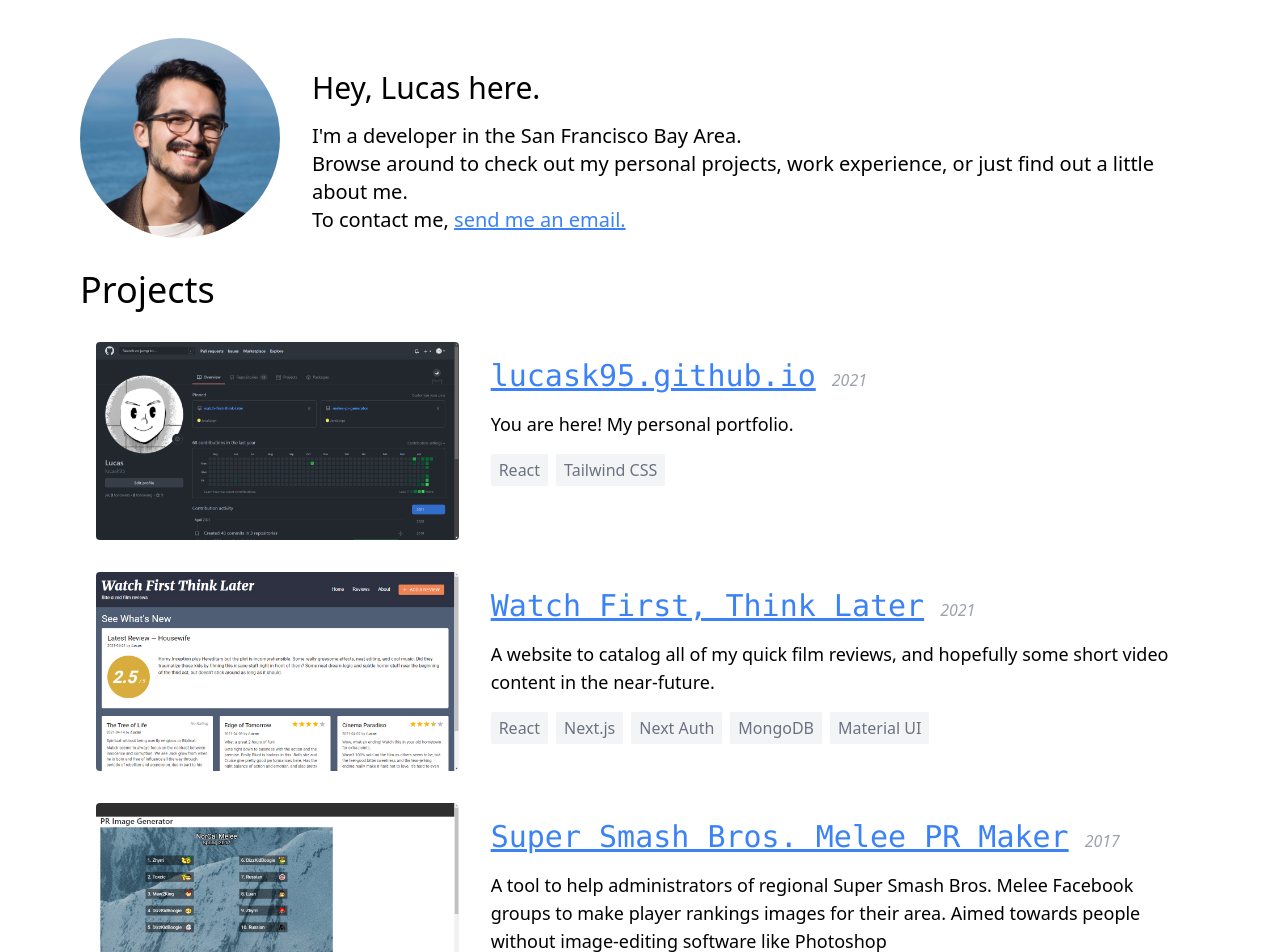
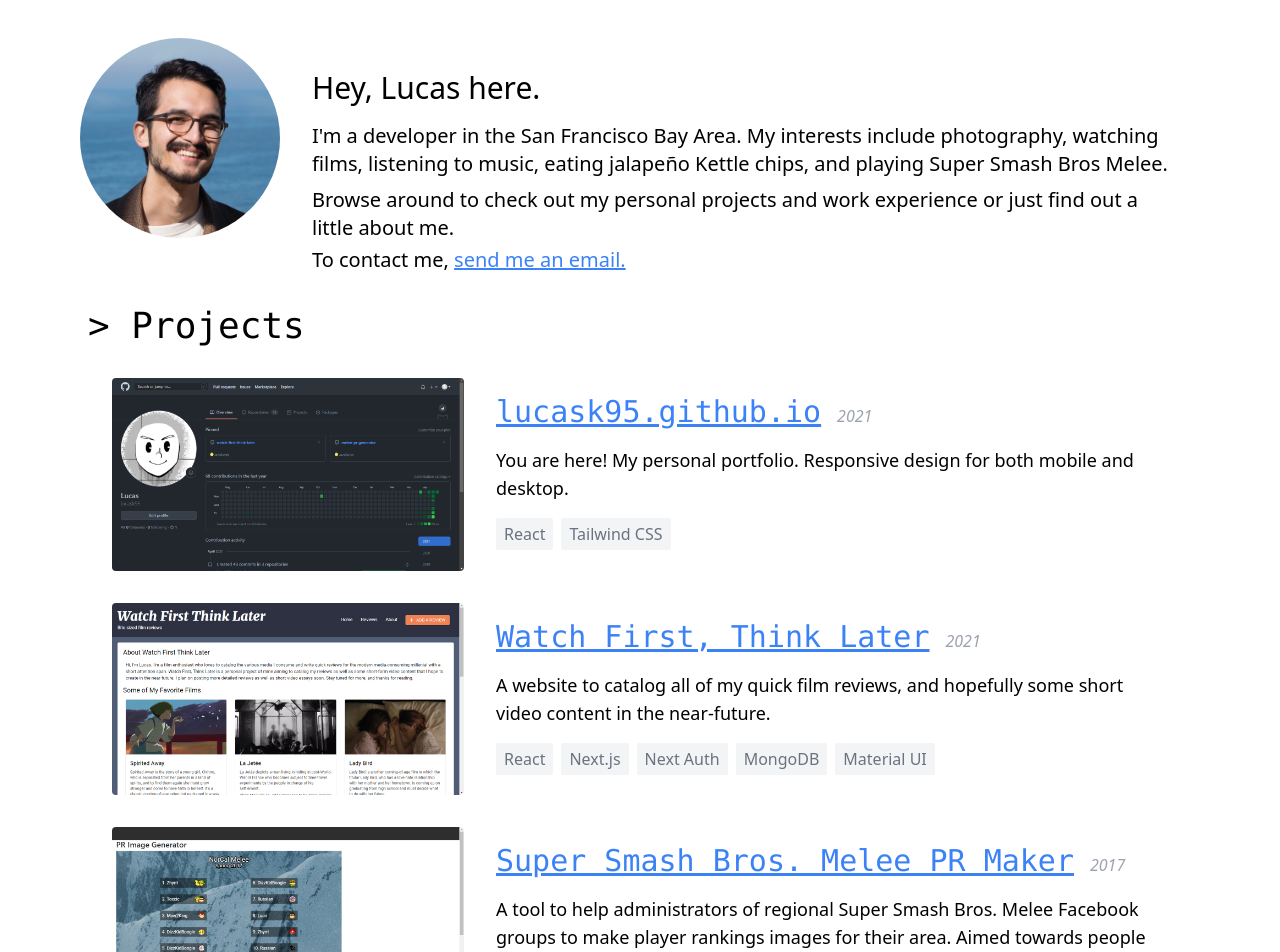
Before and after one commit to lucask95/lucask95.github.io-source, a React (Create React App) app: page / in a window 1280 px wide. Shown: the part 140-1092 px from the top of the page. Built offline with nearby package versions, Linux system fonts and the light colour scheme.

Commit message:
Layout updates

```diff
--- a/src/sections/ExperienceSection.js
+++ b/src/sections/ExperienceSection.js
@@ -1,4 +1,5 @@
 import React from "react";
+import SectionLayout from "./components/SectionLayout";
 
 const experienceItems = [
   {
@@ -21,8 +22,7 @@ const experienceItems = [
 
 export default function ExperienceSection() {
   return (
-    <section className='mt-8 space-y-6 text-xl'>
-      <h3 className='text-4xl mb-8 font-mono'>&gt; Experience</h3>
+    <SectionLayout header='Experience'>
       <p className='text-lg'>
         This is just a quick snapshot. For more details, you can take a look at{" "}
         <a href='/lucas-keller-resume.pdf' className='text-blue-500 underline'>
@@ -44,6 +44,6 @@ export default function ExperienceSection() {
           <p>{item.description}</p>
         </div>
       ))}
-    </section>
+    </SectionLayout>
   );
 }
--- a/src/sections/IntroSection.js
+++ b/src/sections/IntroSection.js
@@ -10,13 +10,15 @@ export default function IntroSection() {
           style={{ borderRadius: 999, width: 200, height: 200 }}
         />
       </div>
-      <div className='px-8 flex-1'>
+      <div className='px-8 flex-2'>
         <h3 className='text-3xl mb-4'>Hey, Lucas here.</h3>
-        <p className='text-xl'>
-          I'm a developer in the San Francisco Bay Area.
+        <p className='text-xl mb-2'>
+          I'm a developer in the San Francisco Bay Area. My interests include
+          photography, watching films, listening to music, eating jalapeño
+          Kettle chips, and playing Super Smash Bros Melee.
         </p>
-        <p className='text-xl'>
-          Browse around to check out my personal projects, work experience, or
+        <p className='text-xl mb-1'>
+          Browse around to check out my personal projects and work experience or
           just find out a little about me.
         </p>
         <p className='text-xl'>
--- a/src/sections/ProjectsSection.js
+++ b/src/sections/ProjectsSection.js
@@ -1,9 +1,11 @@
 import React from "react";
+import SectionLayout from "./components/SectionLayout";
 
 const projects = [
   {
     name: "lucask95.github.io",
-    description: "You are here! My personal portfolio.",
+    description:
+      "You are here! My personal portfolio. Responsive design for both mobile and desktop.",
     url: "https://lucask95.github.io/",
     imageUrl: "img/github.png",
     date: "2021",
@@ -21,7 +23,7 @@ const projects = [
   {
     name: "Super Smash Bros. Melee PR Maker",
     description:
-      "A tool to help administrators of regional Super Smash Bros. Melee Facebook groups to make player rankings images for their area. Aimed towards people without image-editing software like Photoshop",
+      "A tool to help administrators of regional Super Smash Bros. Melee Facebook groups to make player rankings images for their area. Aimed towards people without image-editing software like Photoshop.",
     url: "/projects/pr-helper/index.html",
     imageUrl: "img/prmaker.jpg",
     date: "2017",
@@ -58,14 +60,9 @@ const projects = [
 
 export default function ProjectsSection() {
   return (
-    <section>
-      <h3 className='text-4xl mb-8'>Projects</h3>
-      <div className='space-y-8 px-4'>
+    <SectionLayout header='Projects'>
       {projects.map((project, index) => (
-          <div
-            key={index}
-            className='space-y-4 md:flex md:flex-row md:space-x-8'
-          >
+        <div key={index} className='space-y-4 md:flex md:flex-row md:space-x-8'>
           <div className='md:w-1/3 md:flex-shrink-0'>
             <img
               src={project.imageUrl}
@@ -95,7 +92,6 @@ export default function ProjectsSection() {
           </div>
         </div>
       ))}
-      </div>
-    </section>
+    </SectionLayout>
   );
 }
--- /dev/null
+++ b/src/sections/components/SectionHeader.js
@@ -0,0 +1,5 @@
+import React from "react";
+
+export default function SectionHeader({ children }) {
+  return <h3 className='text-4xl mb-8 font-mono px-2'>&gt; {children}</h3>;
+}
--- /dev/null
+++ b/src/sections/components/SectionLayout.js
@@ -0,0 +1,11 @@
+import React from "react";
+import SectionHeader from "./SectionHeader";
+
+export default function SectionLayout({ header, children }) {
+  return (
+    <section className='space-y-8 mb-12'>
+      <SectionHeader>{header}</SectionHeader>
+      <div className='px-8 space-y-8'>{children}</div>
+    </section>
+  );
+}
```
Also changed, not shown: public/img/wftl.jpg. Lines whose indentation alone changed are shown as unchanged.
